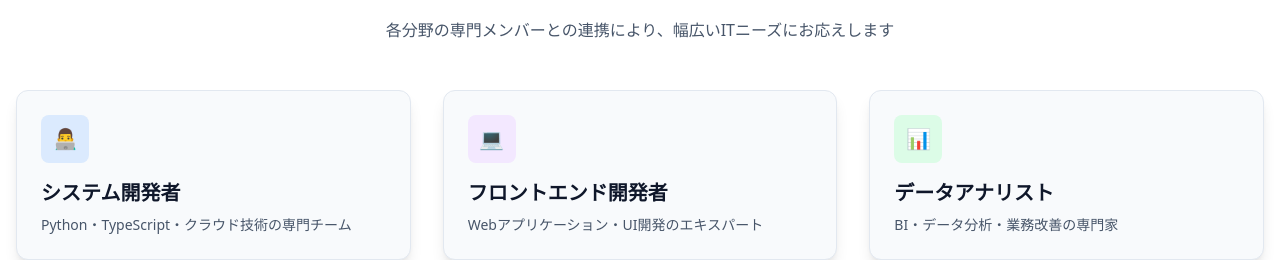
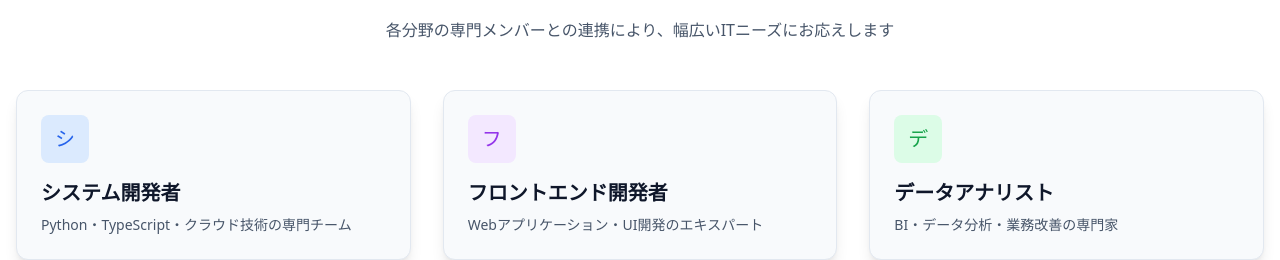
Before and after one commit to tech-forward/corporate-website, a Next.js app: page /about in a window 1280 px wide. Shown: the part 2140-2400 px from the top of the page. Built offline with nearby package versions, Linux system fonts and the light colour scheme.

Commit message:
feat: create About page component with company overview and team section

```diff
--- a/app/about/page.tsx
+++ b/app/about/page.tsx
@@ -66,21 +66,21 @@ export default function AboutPage() {
             <div className="grid md:grid-cols-3 gap-8">
               <div className="bg-slate-50 p-6 rounded-xl shadow-lg border border-slate-200">
                 <div className="w-12 h-12 bg-blue-100 rounded-lg flex items-center justify-center mb-4">
-                  <span className="text-blue-600 text-xl">👨‍💻</span>
+                  <span className="text-blue-600 text-xl">シ</span>
                 </div>
                 <h3 className="text-xl font-semibold text-slate-900 mb-2">システム開発者</h3>
                 <p className="text-slate-600 text-sm">Python・TypeScript・クラウド技術の専門チーム</p>
               </div>
               <div className="bg-slate-50 p-6 rounded-xl shadow-lg border border-slate-200">
                 <div className="w-12 h-12 bg-purple-100 rounded-lg flex items-center justify-center mb-4">
-                  <span className="text-purple-600 text-xl">💻</span>
+                  <span className="text-purple-600 text-xl">フ</span>
                 </div>
                 <h3 className="text-xl font-semibold text-slate-900 mb-2">フロントエンド開発者</h3>
                 <p className="text-slate-600 text-sm">Webアプリケーション・UI開発のエキスパート</p>
               </div>
               <div className="bg-slate-50 p-6 rounded-xl shadow-lg border border-slate-200">
                 <div className="w-12 h-12 bg-green-100 rounded-lg flex items-center justify-center mb-4">
-                  <span className="text-green-600 text-xl">📊</span>
+                  <span className="text-green-600 text-xl">デ</span>
                 </div>
                 <h3 className="text-xl font-semibold text-slate-900 mb-2">データアナリスト</h3>
                 <p className="text-slate-600 text-sm">BI・データ分析・業務改善の専門家</p>
```
